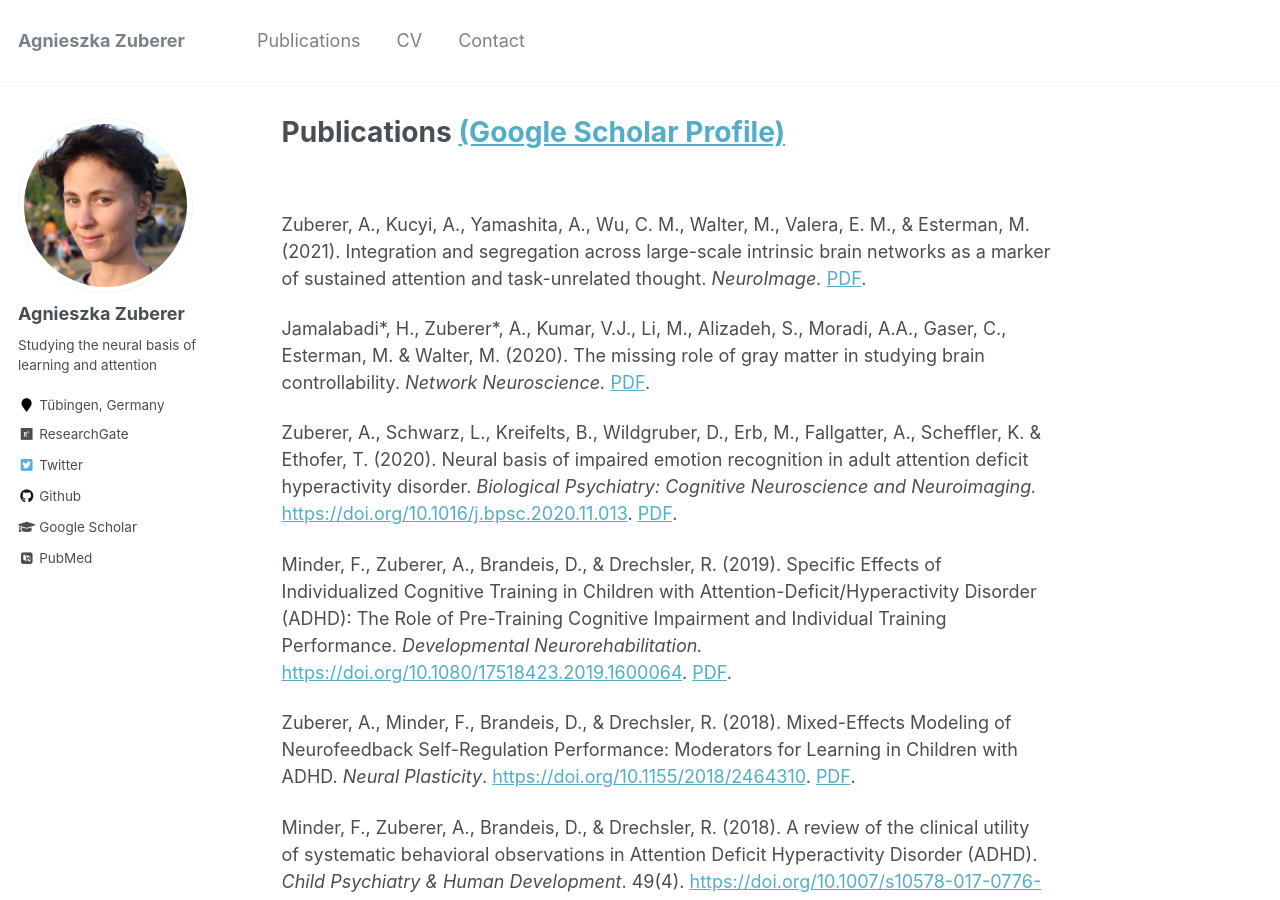
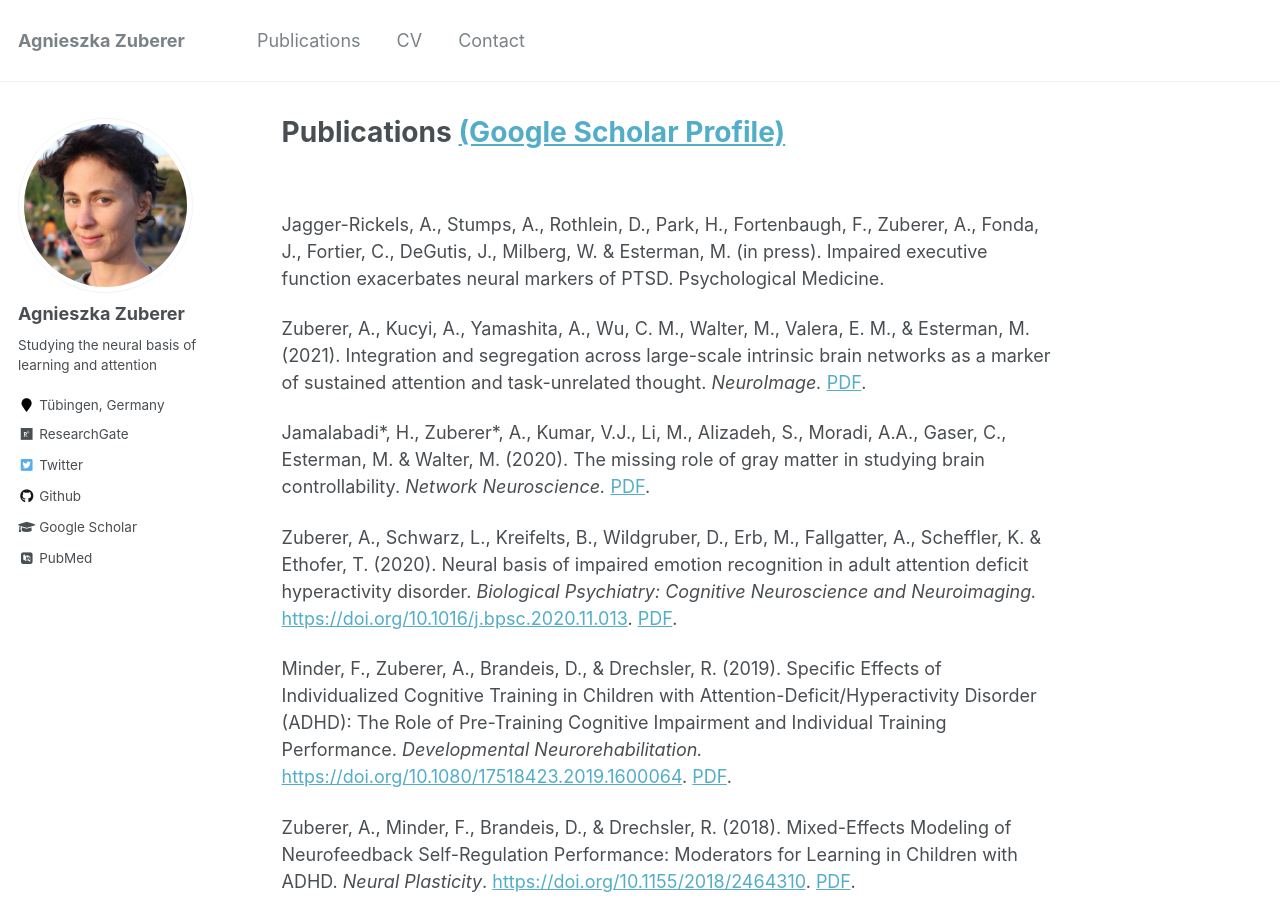
Before and after one commit to azuberer/azuberer.github.io, a Jekyll site: the page built from _pages/publications.md, in a window 1280 px wide and 900 px high. Built offline with Jekyll 4.4.1, drawn with Linux system fonts in a browser that asks for light colours; some web fonts are replaced.

Commit message:
NI paper

```diff
--- a/_pages/publications.md
+++ b/_pages/publications.md
@@ -4,6 +4,10 @@ permalink: /publications/
 author_profile: true
 ---
 <br>
+
+
+Jagger-Rickels, A., Stumps, A., Rothlein, D., Park, H., Fortenbaugh, F., Zuberer, A., Fonda, J., Fortier, C., DeGutis, J., Milberg, W. & Esterman, M. (in press). Impaired executive function exacerbates neural markers of PTSD. Psychological Medicine.
+
 
 Zuberer, A., Kucyi, A., Yamashita, A., Wu, C. M., Walter, M., Valera, E. M., & Esterman, M. (2021). Integration and segregation across large-scale intrinsic brain networks as a marker of sustained attention and task-unrelated thought. <i>NeuroImage.</i> [PDF](http://azuberer.github.io/files/zuberer2020integration.pdf).
 
```
